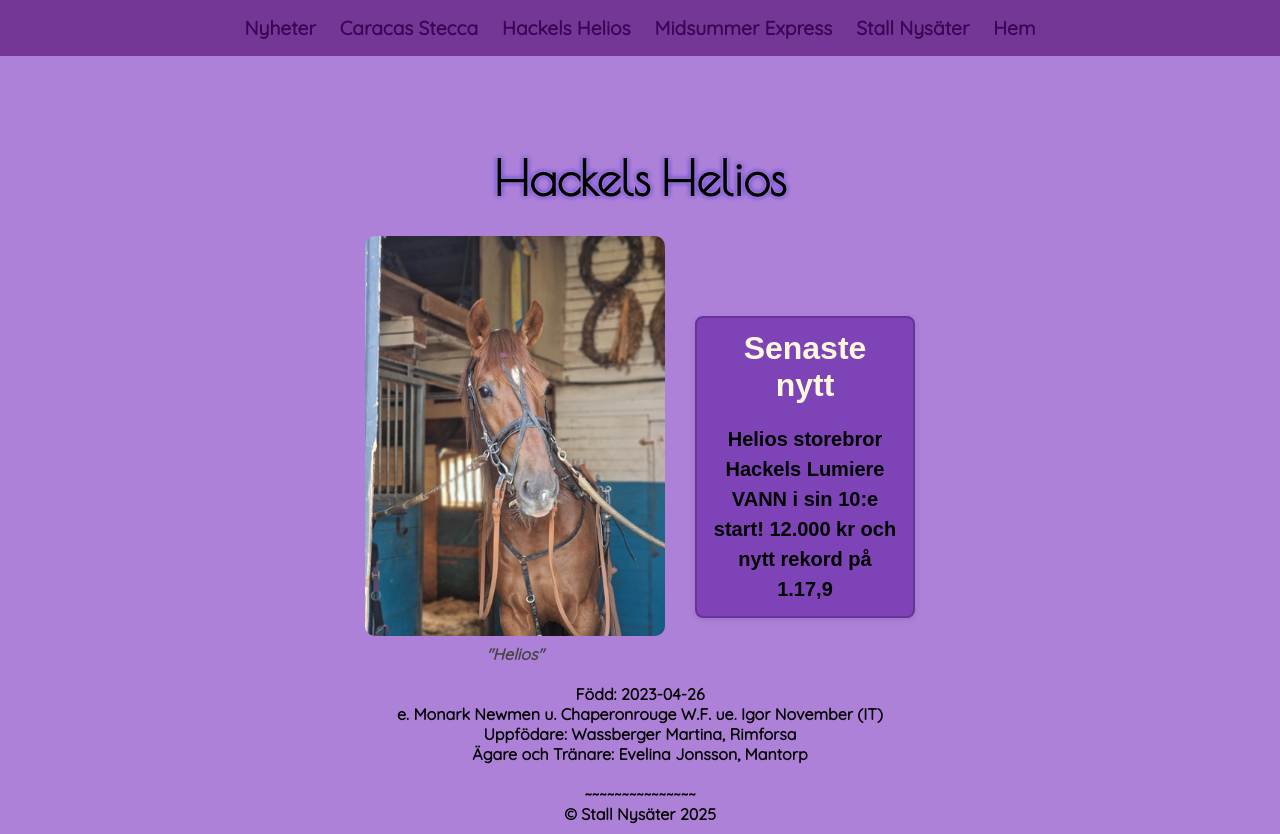
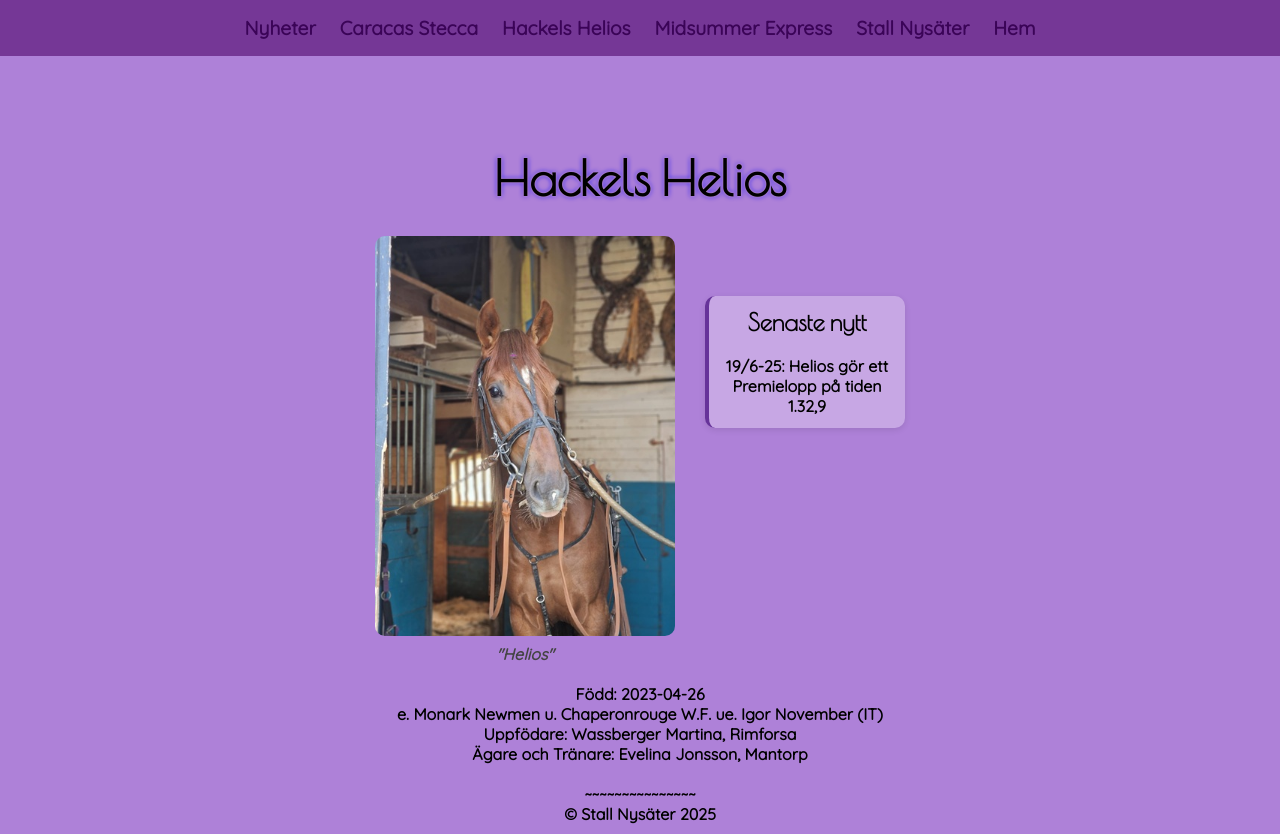
Before and after one commit to Marachinos/stall-nysater, a plain HTML site: page helios.html in a window 1280 px wide. Drawn offline with nearby package versions, Linux system fonts and the light colour scheme; a web font is replaced by a local one.

Commit message:
Bytte storlek på new-boxEN

```diff
--- a/js/caracas.js
+++ b/js/caracas.js
@@ -2,15 +2,13 @@ document.addEventListener("DOMContentLoaded", function () {
   const container = document.querySelector(".image-and-news");
 
   const newsBox = document.createElement("div");
-  newsBox.classList.add("news-box");
+  newsBox.classList.add("news-boxen");
   newsBox.innerHTML = `
-      <h2>Livsstarter:</h2>
+      <h2>Starter:</h2>
         <p>46 starter<br>
         130 300 kr <br>
         1-0-1<br>
         16,6m 14,2ak 16,2am</p>
-
-
     `;
 
   container.appendChild(newsBox);
--- a/js/helios.js
+++ b/js/helios.js
@@ -2,11 +2,10 @@ document.addEventListener("DOMContentLoaded", function() {
     const container = document.querySelector(".image-and-news");
 
     const newsBox = document.createElement("div");
-    newsBox.classList.add("news-box");
+    newsBox.classList.add("news-boxen");
     newsBox.innerHTML = `
       <h2>Senaste nytt</h2>
-      <p>Helios storebror Hackels Lumiere VANN i sin 10:e start! 12.000 kr och nytt rekord på 1.17,9</p>
-
+      <p>19/6-25: Helios gör ett Premielopp på tiden 1.32,9</p>
     `;
 
     container.appendChild(newsBox);
--- a/js/index.js
+++ b/js/index.js
@@ -5,8 +5,9 @@ document.addEventListener("DOMContentLoaded", function() {
     newsBox.classList.add("news-box");
     newsBox.innerHTML = `
       <h3>Senaste nytt</h3>
-      <p>Helios storebror Hackels Lumiere VANN i sin 10:e start den 25/10-25 på Bergsåker! 12.000 kr och nytt rekord på 1.17,9</p>
-
+      <p>25/10-25, Bergsåker<br>
+      Helios storebror Hackels Lumiere VANN i sin 10:e start. 12.000 kr och nytt rekord på 1.17,9. <br>
+      Stort Grattis till hela gänget</p>
     `;
 
     container.appendChild(newsBox);
--- a/style.css
+++ b/style.css
@@ -43,8 +43,7 @@ header {
 
 header nav {
   display: flex;
-  flex-wrap: wrap;
-  /* Gör att länkar bryts på mindre skärmar */
+  flex-wrap: wrap;  /* Gör att länkar bryts på mindre skärmar */
   justify-content: center;
   align-items: center;
   gap: 1.5rem;
@@ -187,7 +186,7 @@ a:hover {
   list-style-type: none;          /* tar bort punkterna */
   margin: 60px auto 40px auto;
   padding-left: 0;                /* tar bort intryckningen från listor */
-  max-width: 600px;
+  max-width: 450px;
   text-align: left;
 }
 
@@ -211,15 +210,15 @@ a:hover {
   font-family: "Quicksand", sans-serif;
   font-size: 1rem;
   color: #2c004f;
-  font-weight: 500;
+  font-weight: bold;
   margin: 0;
 }
 
 .news-date {
   font-weight: bold;
   color: rebeccapurple;
-  font-size: 1.05rem;
-  margin-right: 6px;
+  font-size: 1rem;
+  margin-right: 3px;
 }
 
 
@@ -229,6 +228,7 @@ a:hover {
   justify-content: center;
   gap: 30px;
   margin-top: 20px;
+  position: relative;
 }
 
 .image-block {
@@ -240,50 +240,58 @@ a:hover {
   border-radius: 10px;
 }
 
-.image-caption {
+.image-caption { /*texten under bilden */
   margin-top: 8px;
   font-style: italic;
   color: #444;
 }
 
-.image-and-news {
-  display: flex;
-  align-items: flex-start;
-  justify-content: center;
-  gap: 30px;
-  margin-top: 20px;
-  position: relative;
+.news-box {
+  background-color: rgba(255, 255, 255, 0.3);
+  border-left: 4px solid rebeccapurple;
+  padding: 12px 16px;
+  border-radius: 10px;
+  max-width: 300px;
+  height: auto;
+  box-shadow: 0 2px 6px rgba(0,0,0,0.1);
+  transition: transform 0.2s, background-color 0.3s;
+  margin-bottom: 15px;
+  margin-top: 60px; /* justera detta värde för att flytta rutan nedåt */
+}
+.news-boxen { /*boxen brevid hästarnas bild*/
+  background-color: rgba(255, 255, 255, 0.3);
+  border-left: 4px solid rebeccapurple;
+  padding: 12px 16px;
+  border-radius: 10px;
+  max-width: 200px;
+  height: auto;
+  box-shadow: 0 2px 6px rgba(0,0,0,0.1);
+  transition: transform 0.2s, background-color 0.3s;
+  margin-bottom: 15px;
+  margin-top: 60px; /* justera detta värde för att flytta rutan nedåt */
 }
 
-.news-box {
-  background-color: rgb(125, 67, 183);
-  border: 2px solid rebeccapurple;
-  padding: 12px 16px;
-  border-radius: 8px;
-  max-width: 220px;
-  height: auto;
-  box-shadow: 0 2px 6px rgba(0,0,0,0.1);
-  margin-top: 80px; /* justera detta värde för att flytta rutan nedåt */
-}
 
 .news-box p {
-  font-family: "Story Script", sans-serif; /* <-- välj teckensnitt här */
-  font-size: 20px;
+  font-family: "Poiret One", sans-serif; /* <-- välj teckensnitt här */
+  font-size: 1rem;
   line-height: 1.5;
-  color: black;
+  color: #2c004f;
+  margin-top: 0; /* tar bort extra mellanrum ovanför paragrafen */
 }
 .news-box h2 {
   text-align: justify;
-  font-family: "Story Script", sans-serif;
-  color: cornsilk;
+  font-family: "Poiret One", sans-serif;
+  color: #2c004f;
   font-size: 2em;
   text-align: center;
+   margin-bottom: 0; /* minskar avståndet under rubriken */
 }
 
 .news-box h3 {
   text-align: justify;
   font-family: "Ephesis", cursive;
-  color: cornsilk;
+  color: #2c004f;
   font-size: 2em;
   text-align: center;
 }
```
Also changed, not shown: index.html (+1 -1 lines).
